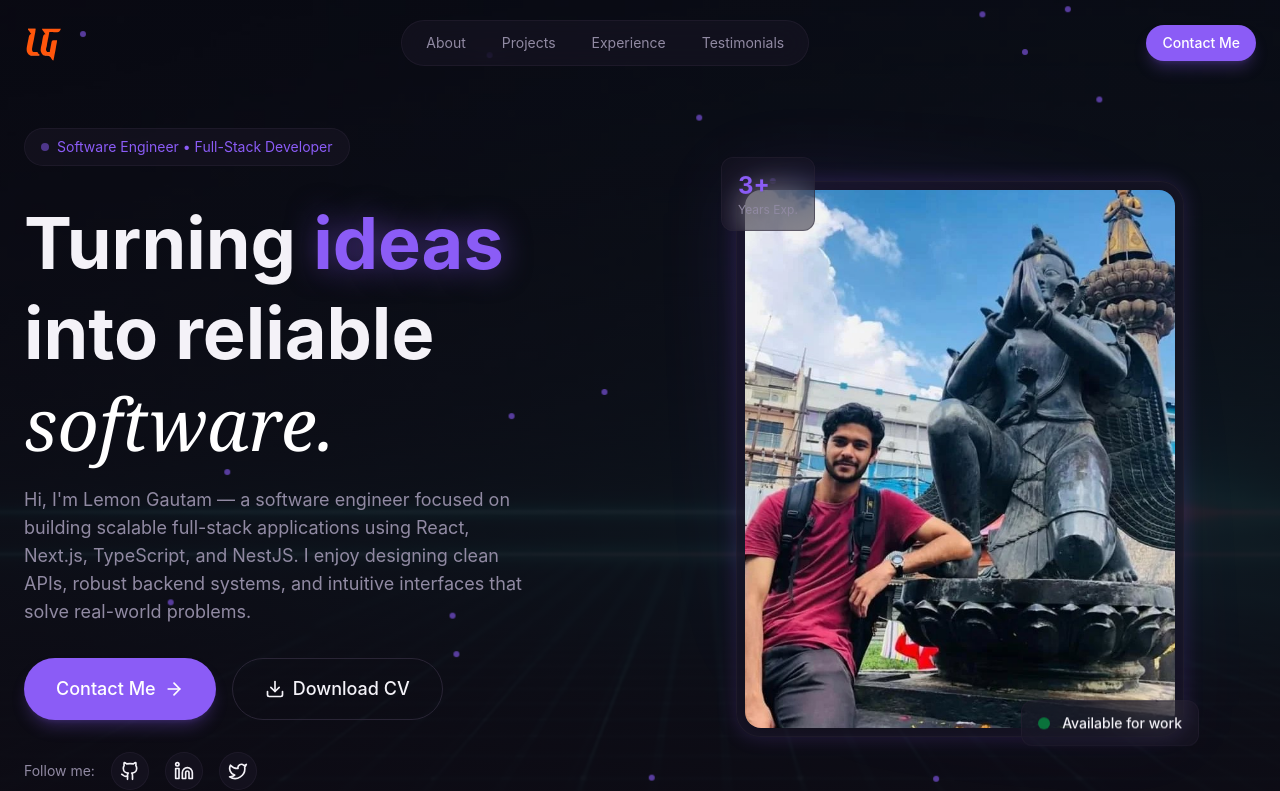
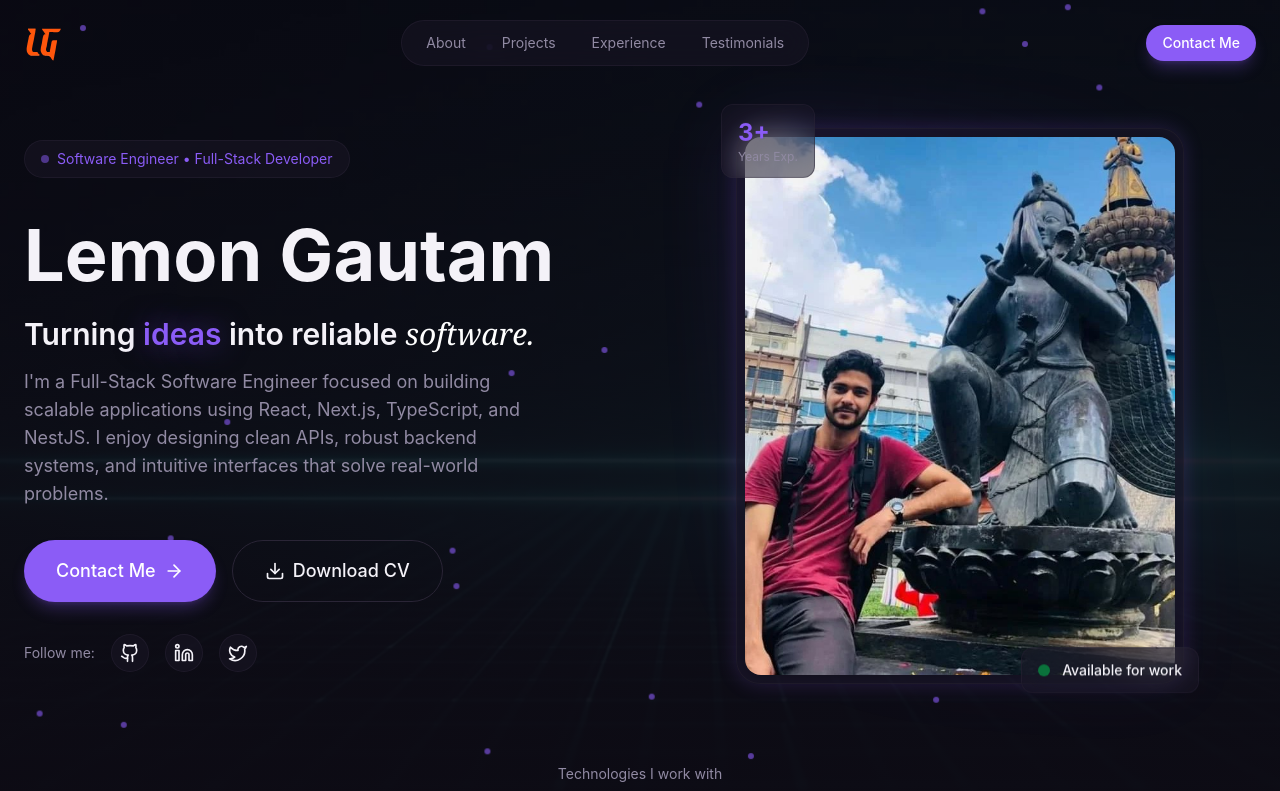
Before and after one commit to azulgautam79/portfolio-react, a React (Vite) app: page / in a window 1280 px wide. Shown: the top 791 px of the page. Built offline with nearby package versions, Linux system fonts and the light colour scheme.

Commit message:
[Hero image wala]

```diff
--- a/index.html
+++ b/index.html
@@ -8,7 +8,7 @@
     <title>Lemon Gautam | Full-Stack Software Engineer & Backend Developer</title>
     <meta
       name="description"
-      content="Lemon Gautam is a Full-Stack Software Engineer specializing in React, Next.js, TypeScript, NestJS, Go, Analytics, PostgreSQL, backend development, cloud technologies, and modern web applications."
+      content="Lemon Gautam is a Full-Stack Software Engineer specializing in backend development, cloud technologies, and modern web applications."
     />
     <meta name="author" content="Lemon Gautam" />
 
--- a/src/sections/Hero.jsx
+++ b/src/sections/Hero.jsx
@@ -88,7 +88,7 @@ export const Hero = () => {
             </div>
 
             {/* Headline */}
-            <div className="space-y-4">
+            {/* <div className="space-y-4">
               <h1 className="text-5xl md:text-6xl lg:text-7xl font-bold leading-tight animate-fade-in animation-delay-100">
                 Turning <span className="text-primary glow-text">ideas</span>
                 <br />
@@ -100,6 +100,28 @@ export const Hero = () => {
               </h1>
               <p className="text-lg text-muted-foreground max-w-lg animate-fade-in animation-delay-200">
                 Hi, I'm Lemon Gautam — a software engineer focused on building scalable full-stack applications using React, Next.js, TypeScript, and NestJS. I enjoy designing clean APIs, robust backend systems, and intuitive interfaces that solve real-world problems.
+              </p>
+            </div> */}
+
+            {/* Headline */}
+            <div className="space-y-4">
+              <h1 className="text-5xl md:text-6xl lg:text-7xl font-bold leading-tight animate-fade-in animation-delay-100">
+                Lemon Gautam
+              </h1>
+
+              <p className="text-2xl md:text-3xl font-semibold text-foreground animate-fade-in animation-delay-150">
+                Turning <span className="text-primary glow-text">ideas </span>
+                into reliable{" "}
+                <span className="font-serif italic font-normal text-white">
+                  software.
+                </span>
+              </p>
+
+              <p className="text-lg text-muted-foreground max-w-lg animate-fade-in animation-delay-200">
+                I'm a Full-Stack Software Engineer focused on building scalable
+                applications using React, Next.js, TypeScript, and NestJS. I enjoy
+                designing clean APIs, robust backend systems, and intuitive interfaces
+                that solve real-world problems.
               </p>
             </div>
 
```
Also changed, not shown: public/og-image.png.
